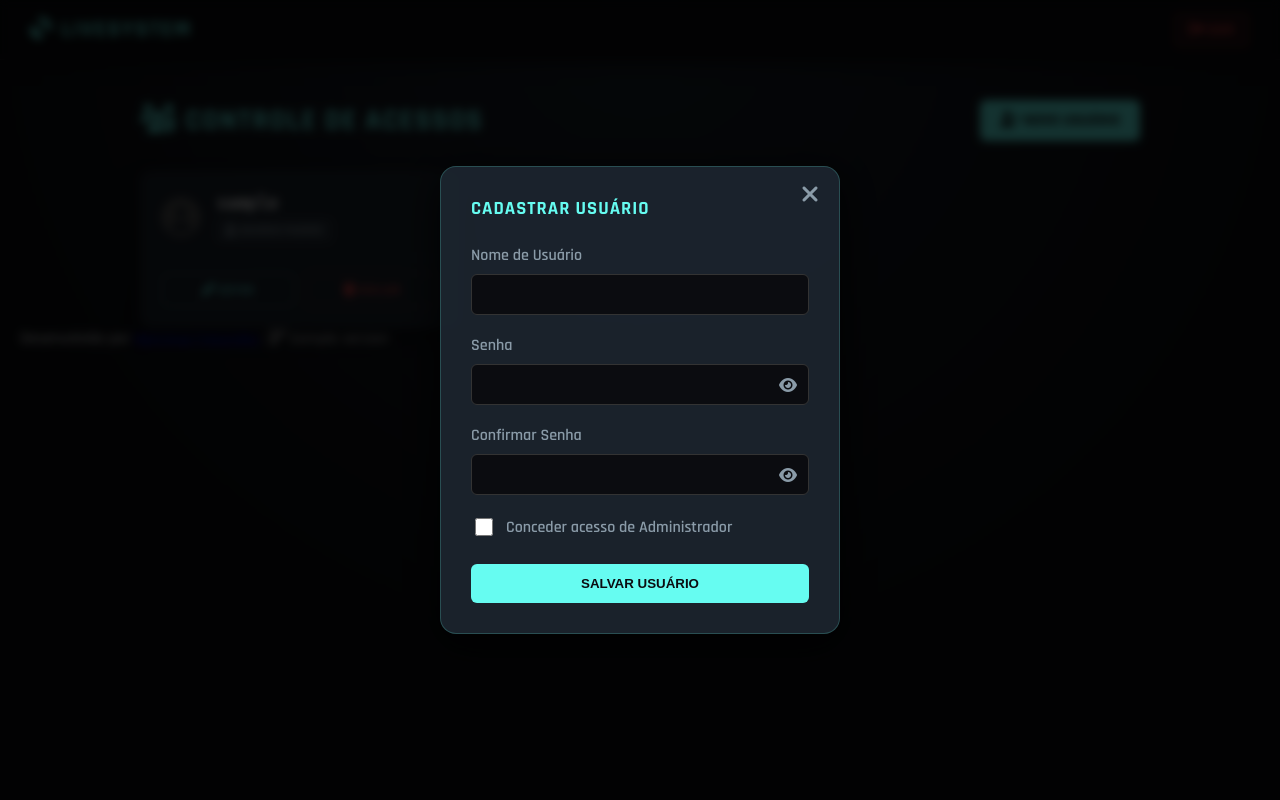
After one commit to AprendendoLinux/livesystem, a Python web app: template templates/users.html in a window 1280 px wide, after a click on "NOVO USUÁRIO". The commit adds this page. Run offline with Jinja, Linux system fonts and the light colour scheme; the template is opened without the code that fills it: most values are stand-ins (such as "Sample title", 1, 10 or a date in 2020).

Commit message:
Area de administrador

```diff
--- /dev/null
+++ b/templates/header.html
@@ -0,0 +1,11 @@
+<header class="top-nav">
+    <div class="logo">
+        <i class="fas fa-satellite-dish"></i> LiveSystem
+    </div>
+    <div class="nav-buttons">
+        {% if is_admin %}
+        <a href="/users" class="nav-btn btn-users"><i class="fas fa-users-cog"></i> Usuários</a>
+        {% endif %}
+        <a href="/logout" class="nav-btn btn-logout"><i class="fas fa-sign-out-alt"></i> Sair</a>
+    </div>
+</header>
--- /dev/null
+++ b/templates/users.html
@@ -0,0 +1,243 @@
+<!DOCTYPE html>
+<html lang="pt-BR">
+<head>
+    <meta charset="UTF-8">
+    <meta name="viewport" content="width=device-width, initial-scale=1.0">
+    <title>Gestão de Usuários | Stream Server</title>
+    <link rel="stylesheet" href="https://cdnjs.cloudflare.com/ajax/libs/font-awesome/6.4.0/css/all.min.css">
+    <link href="https://fonts.googleapis.com/css2?family=Rajdhani:wght@500;600;700&family=Share+Tech+Mono&display=swap" rel="stylesheet">
+    <style>
+        * { box-sizing: border-box; }
+        :root { --bg-base: #0b0c10; --card-bg: rgba(31, 40, 51, 0.85); --neon-blue: #66fcf1; --neon-red: #ff4b4b; --neon-green: #39ff14; --text-main: #ffffff; --text-muted: #8a9ba8; }
+        body { background: radial-gradient(circle at 50% 0%, #1a222c 0%, var(--bg-base) 70%); color: var(--text-main); font-family: 'Rajdhani', sans-serif; min-height: 100vh; margin: 0; padding: 100px 20px 80px 20px; }
+
+        /* HEADER FIXO */
+        .top-nav { position: fixed; top: 0; left: 0; width: 100%; height: 60px; background: rgba(11, 12, 16, 0.98); border-bottom: 1px solid rgba(255, 255, 255, 0.08); display: flex; justify-content: space-between; align-items: center; padding: 0 30px; z-index: 1000; box-shadow: 0 4px 15px rgba(0,0,0,0.5); }
+        .logo { font-size: 1.4rem; font-weight: 700; color: var(--neon-blue); letter-spacing: 2px; text-transform: uppercase; }
+        .nav-buttons { display: flex; gap: 15px; }
+        .nav-btn { color: var(--text-muted); text-decoration: none; font-weight: 600; padding: 8px 15px; border-radius: 6px; border: 1px solid transparent; transition: all 0.3s; text-transform: uppercase; font-size: 0.9rem; }
+        .btn-logout { background: rgba(255, 75, 75, 0.1); border-color: rgba(255, 75, 75, 0.3); color: #ff4b4b; }
+        .btn-users { background: rgba(102, 252, 241, 0.1); border-color: rgba(102, 252, 241, 0.3); color: var(--neon-blue); }
+        .nav-btn:hover { filter: brightness(1.3); }
+
+        /* DASHBOARD GRID */
+        .dashboard-header { display: flex; justify-content: space-between; align-items: center; max-width: 1000px; margin: 0 auto 30px auto; flex-wrap: wrap; gap: 15px; }
+        .dashboard-header h2 { color: var(--neon-blue); margin: 0; font-size: 1.8rem; text-transform: uppercase; letter-spacing: 1.5px; }
+        .btn-add-user { background: var(--neon-blue); color: var(--bg-base); border: none; padding: 10px 20px; border-radius: 6px; font-weight: bold; text-transform: uppercase; cursor: pointer; transition: 0.3s; font-family: 'Rajdhani', sans-serif; font-size: 1rem; }
+        .btn-add-user:hover { box-shadow: 0 0 15px rgba(102, 252, 241, 0.5); }
+
+        .users-grid { display: grid; grid-template-columns: repeat(auto-fill, minmax(300px, 1fr)); gap: 20px; max-width: 1000px; margin: 0 auto; }
+        .user-card { background: var(--card-bg); backdrop-filter: blur(12px); border: 1px solid rgba(255, 255, 255, 0.05); border-radius: 12px; padding: 20px; display: flex; flex-direction: column; gap: 15px; box-shadow: 0 8px 20px rgba(0,0,0,0.4); }
+        .user-header { display: flex; align-items: center; gap: 15px; }
+        .user-icon { font-size: 2.5rem; color: #555; }
+        .user-icon.admin { color: var(--neon-blue); }
+        .user-info h3 { margin: 0; font-family: 'Share Tech Mono', monospace; font-size: 1.2rem; }
+        .user-badge { display: inline-block; padding: 3px 8px; border-radius: 4px; font-size: 0.75rem; font-weight: bold; text-transform: uppercase; margin-top: 5px; }
+        .badge-admin { background: rgba(102, 252, 241, 0.1); color: var(--neon-blue); border: 1px solid rgba(102, 252, 241, 0.3); }
+        .badge-user { background: rgba(138, 155, 168, 0.1); color: var(--text-muted); border: 1px solid rgba(138, 155, 168, 0.3); }
+
+        .user-actions { display: flex; gap: 10px; margin-top: auto; padding-top: 15px; border-top: 1px solid rgba(255,255,255,0.05); }
+        .btn-action { flex: 1; padding: 8px; border-radius: 6px; cursor: pointer; font-weight: 600; text-transform: uppercase; font-size: 0.8rem; border: 1px solid; background: transparent; transition: 0.2s; font-family: 'Rajdhani', sans-serif;}
+        .btn-edit { color: var(--neon-blue); border-color: rgba(102, 252, 241, 0.3); }
+        .btn-edit:hover { background: rgba(102, 252, 241, 0.1); }
+        .btn-delete { color: var(--neon-red); border-color: rgba(255, 75, 75, 0.3); }
+        .btn-delete:hover { background: rgba(255, 75, 75, 0.1); }
+        .btn-delete:disabled { border-color: #333; color: #555; cursor: not-allowed; background: transparent; }
+
+        /* JANELAS MODAIS */
+        .modal-overlay { position: fixed; top: 0; left: 0; width: 100%; height: 100%; background: rgba(0,0,0,0.8); backdrop-filter: blur(5px); display: none; justify-content: center; align-items: center; z-index: 2000; padding: 20px; }
+        .modal-overlay.active { display: flex; }
+        .modal-card { background: var(--card-bg); border: 1px solid rgba(102, 252, 241, 0.2); border-radius: 16px; padding: 30px; width: 100%; max-width: 400px; position: relative; box-shadow: 0 10px 40px rgba(0,0,0,0.8); }
+        .modal-card.danger { border-color: rgba(255, 75, 75, 0.3); text-align: center; }
+        .close-btn { position: absolute; top: 15px; right: 20px; color: var(--text-muted); cursor: pointer; font-size: 1.5rem; }
+        .close-btn:hover { color: var(--text-main); }
+        .modal-title { margin-top: 0; margin-bottom: 25px; color: var(--neon-blue); text-transform: uppercase; letter-spacing: 1px; }
+
+        .input-group { margin-bottom: 20px; width: 100%; }
+        .input-group label { display: block; color: var(--text-muted); margin-bottom: 8px; font-weight: 600; }
+        .input-group input[type="text"], .input-group input[type="password"] { width: 100%; padding: 12px; border-radius: 6px; border: 1px solid #333; background: #0b0c10; color: white; font-family: 'Share Tech Mono', monospace; }
+        .input-group input:focus { outline: none; border-color: var(--neon-blue); box-shadow: 0 0 8px rgba(102, 252, 241, 0.3); }
+        .input-group input:read-only { background: rgba(255,255,255,0.05); color: #888; border-color: #222; }
+        .help-text { font-size: 0.8rem; color: #777; margin-top: 5px; display: block; }
+
+        .password-wrapper { position: relative; width: 100%; }
+        .password-wrapper input { padding-right: 40px; }
+        .toggle-password { position: absolute; right: 12px; top: 50%; transform: translateY(-50%); color: var(--text-muted); cursor: pointer; transition: 0.3s; }
+        .toggle-password:hover { color: var(--neon-blue); }
+
+        .checkbox-group { display: flex; align-items: center; gap: 10px; margin-bottom: 25px; }
+        .checkbox-group input { width: 18px; height: 18px; accent-color: var(--neon-blue); cursor: pointer; }
+        .checkbox-group label { color: var(--text-muted); font-weight: 600; cursor: pointer; margin: 0; }
+
+        .btn-submit { background: var(--neon-blue); color: var(--bg-base); border: none; padding: 12px; width: 100%; border-radius: 6px; font-weight: bold; text-transform: uppercase; cursor: pointer; transition: 0.3s; }
+        .btn-submit:hover { box-shadow: 0 0 15px rgba(102, 252, 241, 0.5); }
+        .btn-confirm-delete { background: var(--neon-red); color: white; border: none; padding: 12px; width: 100%; border-radius: 6px; font-weight: bold; text-transform: uppercase; cursor: pointer; margin-top: 15px; }
+
+        .alert-box { max-width: 1000px; margin: 0 auto 20px auto; padding: 12px 20px; border-radius: 6px; font-weight: 600; display: flex; align-items: center; gap: 10px; }
+        .alert-error { background: rgba(255, 75, 75, 0.1); color: #ff4b4b; border: 1px solid rgba(255, 75, 75, 0.3); }
+        .alert-success { background: rgba(57, 255, 20, 0.1); color: var(--neon-green); border: 1px solid rgba(57, 255, 20, 0.3); }
+
+        @media (max-width: 768px) { .top-nav { padding: 0 15px; } .logo { font-size: 1.1rem; } .nav-buttons { gap: 8px; } .nav-btn { padding: 6px 10px; font-size: 0.8rem; } .dashboard-header { flex-direction: column; text-align: center; } .btn-add-user { width: 100%; } }
+    </style>
+</head>
+<body>
+
+    {% include 'header.html' %}
+
+    {% if error %}<div class="alert-box alert-error"><i class="fas fa-exclamation-triangle"></i> {{ error }}</div>{% endif %}
+    {% if msg %}<div class="alert-box alert-success"><i class="fas fa-check-circle"></i> {{ msg }}</div>{% endif %}
+
+    <div class="dashboard-header">
+        <h2><i class="fas fa-users-cog"></i> Controle de Acessos</h2>
+        <button class="btn-add-user" onclick="openModal('modal-add')"><i class="fas fa-user-plus"></i> Novo Usuário</button>
+    </div>
+
+    <div class="users-grid">
+        {% for u in users %}
+        <div class="user-card">
+            <div class="user-header">
+                <i class="fas fa-user-circle user-icon {% if u.is_admin %}admin{% endif %}"></i>
+                <div class="user-info">
+                    <h3>{{ u.username }}</h3>
+                    {% if u.is_admin %}
+                        <span class="user-badge badge-admin"><i class="fas fa-shield-alt"></i> Administrador</span>
+                    {% else %}
+                        <span class="user-badge badge-user"><i class="fas fa-user"></i> Usuário Padrão</span>
+                    {% endif %}
+                </div>
+            </div>
+            <div class="user-actions">
+                <button class="btn-action btn-edit" onclick="openEditModal('{{ u.username }}', {{ 'true' if u.is_admin else 'false' }})"><i class="fas fa-pen"></i> Editar</button>
+
+                <button class="btn-action btn-delete"
+                    {% if u.username == current_user %} disabled title="Você não pode excluir a si mesmo" {% else %} onclick="openDeleteModal('{{ u.username }}')" {% endif %}>
+                    <i class="fas fa-trash"></i> Excluir
+                </button>
+            </div>
+        </div>
+        {% endfor %}
+    </div>
+
+    <div class="modal-overlay" id="modal-add">
+        <div class="modal-card">
+            <i class="fas fa-times close-btn" onclick="closeModal('modal-add')"></i>
+            <h3 class="modal-title">Cadastrar Usuário</h3>
+            <form action="/users" method="POST">
+                <input type="hidden" name="action" value="add">
+                <div class="input-group">
+                    <label>Nome de Usuário</label>
+                    <input type="text" name="username" required autocomplete="off">
+                </div>
+                <div class="input-group">
+                    <label>Senha</label>
+                    <div class="password-wrapper">
+                        <input type="password" name="password" id="add_pwd" required>
+                        <i class="fas fa-eye toggle-password" id="add_eye" onclick="toggleVisibility('add_pwd', 'add_eye')"></i>
+                    </div>
+                </div>
+                <div class="input-group">
+                    <label>Confirmar Senha</label>
+                    <div class="password-wrapper">
+                        <input type="password" name="confirm_password" id="add_pwd2" required>
+                        <i class="fas fa-eye toggle-password" id="add_eye2" onclick="toggleVisibility('add_pwd2', 'add_eye2')"></i>
+                    </div>
+                </div>
+                <div class="checkbox-group">
+                    <input type="checkbox" id="add_admin" name="is_admin">
+                    <label for="add_admin">Conceder acesso de Administrador</label>
+                </div>
+                <button type="submit" class="btn-submit">Salvar Usuário</button>
+            </form>
+        </div>
+    </div>
+
+    <div class="modal-overlay" id="modal-edit">
+        <div class="modal-card">
+            <i class="fas fa-times close-btn" onclick="closeModal('modal-edit')"></i>
+            <h3 class="modal-title">Editar Permissões</h3>
+            <form action="/users" method="POST">
+                <input type="hidden" name="action" value="edit">
+                <div class="input-group">
+                    <label>Usuário selecionado</label>
+                    <input type="text" name="username" id="edit_username" readonly>
+                </div>
+                <div class="input-group">
+                    <label>Nova Senha</label>
+                    <div class="password-wrapper">
+                        <input type="password" name="password" id="edit_pwd">
+                        <i class="fas fa-eye toggle-password" id="edit_eye" onclick="toggleVisibility('edit_pwd', 'edit_eye')"></i>
+                    </div>
+                    <span class="help-text">Deixe em branco para manter a senha atual.</span>
+                </div>
+                <div class="input-group">
+                    <label>Confirmar Nova Senha</label>
+                    <div class="password-wrapper">
+                        <input type="password" name="confirm_password" id="edit_pwd2">
+                        <i class="fas fa-eye toggle-password" id="edit_eye2" onclick="toggleVisibility('edit_pwd2', 'edit_eye2')"></i>
+                    </div>
+                </div>
+                <div class="checkbox-group">
+                    <input type="checkbox" id="edit_is_admin" name="is_admin">
+                    <label for="edit_is_admin">Privilégios de Administrador</label>
+                </div>
+                <button type="submit" class="btn-submit">Atualizar Cadastro</button>
+            </form>
+        </div>
+    </div>
+
+    <div class="modal-overlay" id="modal-delete">
+        <div class="modal-card danger">
+            <i class="fas fa-times close-btn" onclick="closeModal('modal-delete')"></i>
+            <i class="fas fa-user-times" style="font-size: 3rem; color: #ff4b4b; margin-bottom: 15px;"></i>
+            <h3 style="margin-top:0; color: #ff4b4b;">Confirmar Exclusão</h3>
+            <p style="color: var(--text-muted);">Tem certeza que deseja remover permanentemente o usuário <strong id="delete_username_display" style="color:white;"></strong>?</p>
+            <p style="font-size: 0.8rem; color: #777;">Esta ação não poderá ser desfeita.</p>
+            <form action="/users" method="POST">
+                <input type="hidden" name="action" value="delete">
+                <input type="hidden" name="username" id="delete_username">
+                <button type="submit" class="btn-confirm-delete">Sim, Excluir Usuário</button>
+            </form>
+        </div>
+    </div>
+
+    {% include 'footer.html' %}
+
+    <script>
+        // Função universal para os olhinhos de senha
+        function toggleVisibility(inputId, iconId) {
+            const input = document.getElementById(inputId);
+            const icon = document.getElementById(iconId);
+            if (input.type === 'password') {
+                input.type = 'text';
+                icon.classList.replace('fa-eye', 'fa-eye-slash');
+                icon.style.color = 'var(--neon-blue)';
+            } else {
+                input.type = 'password';
+                icon.classList.replace('fa-eye-slash', 'fa-eye');
+                icon.style.color = 'var(--text-muted)';
+            }
+        }
+
+        // Controle das Janelas Modais
+        function openModal(modalId) { document.getElementById(modalId).classList.add('active'); }
+        function closeModal(modalId) { document.getElementById(modalId).classList.remove('active'); }
+
+        // Abre o Modal de Edição já preenchendo os dados do card
+        function openEditModal(username, isAdmin) {
+            document.getElementById('edit_username').value = username;
+            document.getElementById('edit_is_admin').checked = isAdmin;
+            // Limpa os campos de senha sempre que abrir
+            document.getElementById('edit_pwd').value = '';
+            document.getElementById('edit_pwd2').value = '';
+            openModal('modal-edit');
+        }
+
+        // Abre o Modal de Exclusão preenchendo o nome
+        function openDeleteModal(username) {
+            document.getElementById('delete_username').value = username;
+            document.getElementById('delete_username_display').innerText = username;
+            openModal('modal-delete');
+        }
+    </script>
+</body>
+</html>
```
Also changed, not shown: app.py (+157 -75 lines), docker-compose.yml (+10 -1 lines), templates/index.html (+17 -14 lines).
